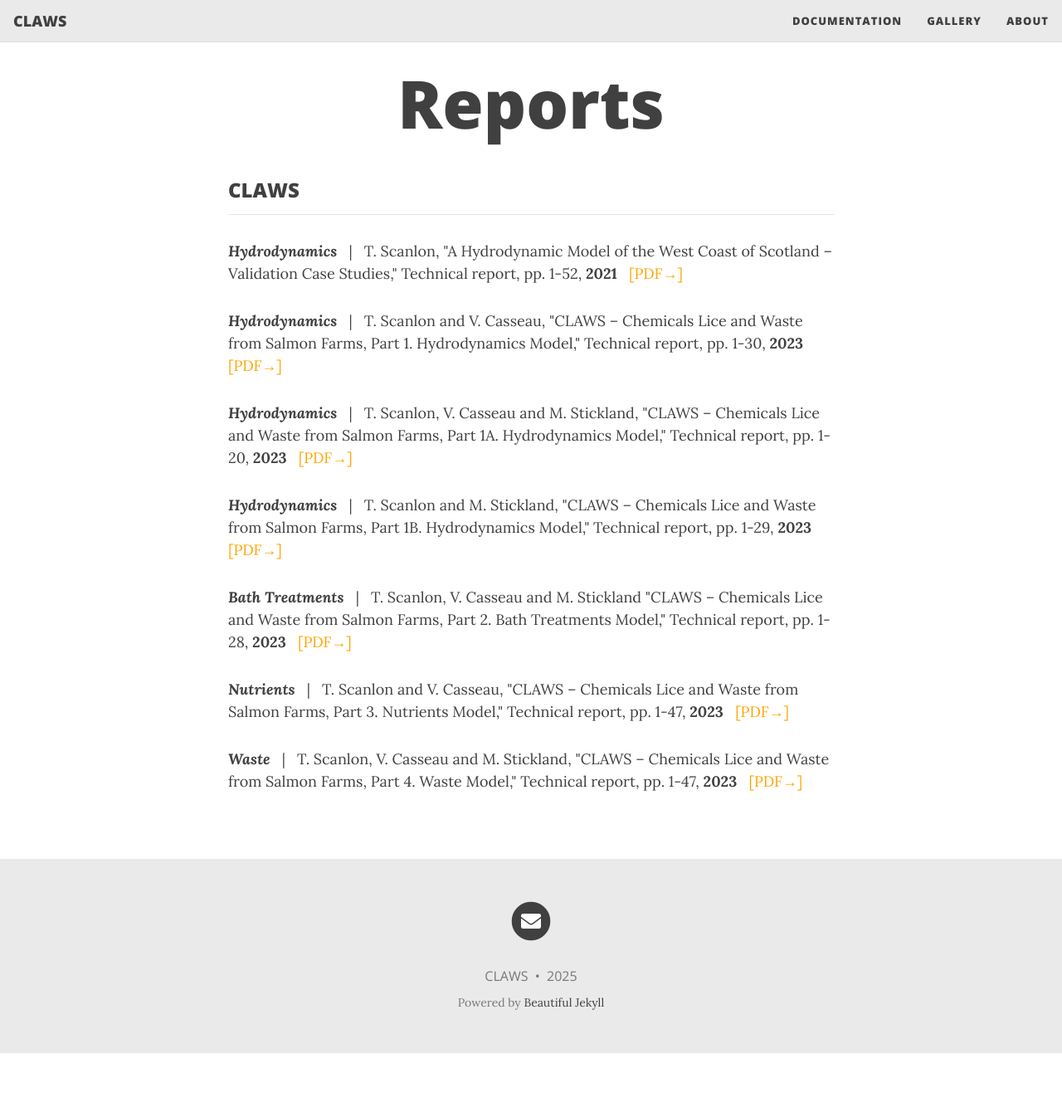
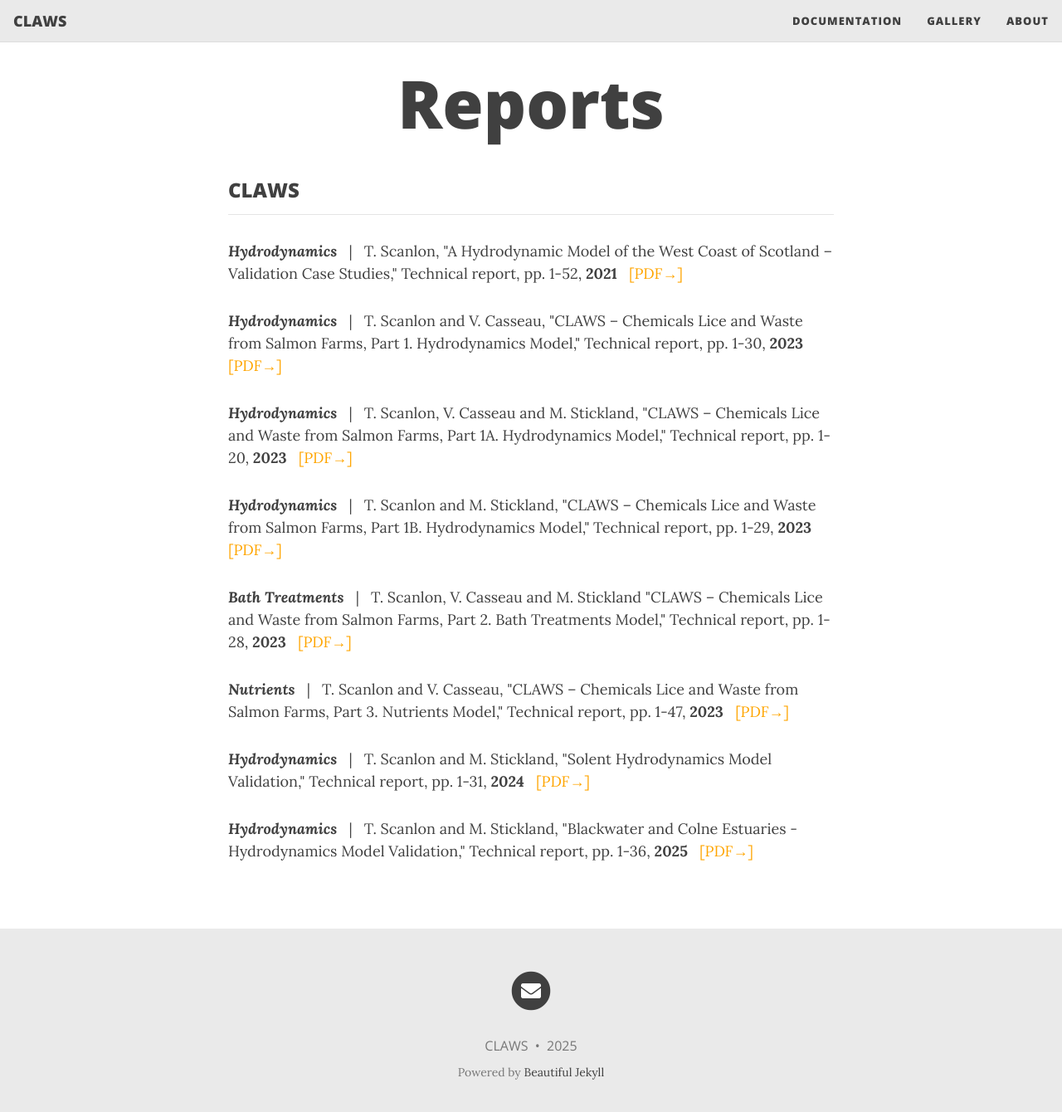
Before and after one commit to claws-scot/claws-scot.github.io, a Jekyll site: the page built from reports.md, in a window 1280 px wide and 1353 px high. Shown: the top 1340 px of the window at 83% size. Built offline with Jekyll 4.4.1, drawn with Linux system fonts in a browser that asks for light colours; nearby versions of some CDN libraries.

Commit message:
new reports added

```diff
--- a/reports.md
+++ b/reports.md
@@ -24,5 +24,6 @@
 <p><b><i>Nutrients</i></b> &nbsp; | &nbsp; T. Scanlon and V. Casseau, "CLAWS – Chemicals Lice and Waste from Salmon
 Farms, Part 3. Nutrients Model," Technical report, pp. 1-47, <b>2023</b> &nbsp; <a href="/docs/validation_reports/CLAWS_3_Nutrients_Module.pdf" target="_blank" style="color:orange"> [PDF→]</a></p>
 
-<p><b><i>Waste</i></b> &nbsp; | &nbsp; T. Scanlon, V. Casseau and M. Stickland, "CLAWS – Chemicals Lice and Waste from Salmon
-Farms, Part 4. Waste Model," Technical report, pp. 1-47, <b>2023</b> &nbsp; <a href="/docs/validation_reports/CLAWS_4_Waste_Module.pdf" target="_blank" style="color:orange"> [PDF→]</a></p>
+<p><b><i>Hydrodynamics</i></b> &nbsp; | &nbsp; T. Scanlon and M. Stickland, "Solent Hydrodynamics Model Validation," Technical report, pp. 1-31, <b>2024</b> &nbsp; <a href="/docs/validation_reports/Solent_Hydrodynamics_Model_Validation.pdf" target="_blank" style="color:orange"> [PDF→]</a></p>
+
+<p><b><i>Hydrodynamics</i></b> &nbsp; | &nbsp; T. Scanlon and M. Stickland, "Blackwater and Colne Estuaries - Hydrodynamics Model Validation," Technical report, pp. 1-36, <b>2025</b> &nbsp; <a href="/docs/validation_reports/Blackwater_and_Colne_Estuaries_Hydrodynamics_Model_Validation.pdf" target="_blank" style="color:orange"> [PDF→]</a></p>
```
Also changed, not shown: 2 other files.
